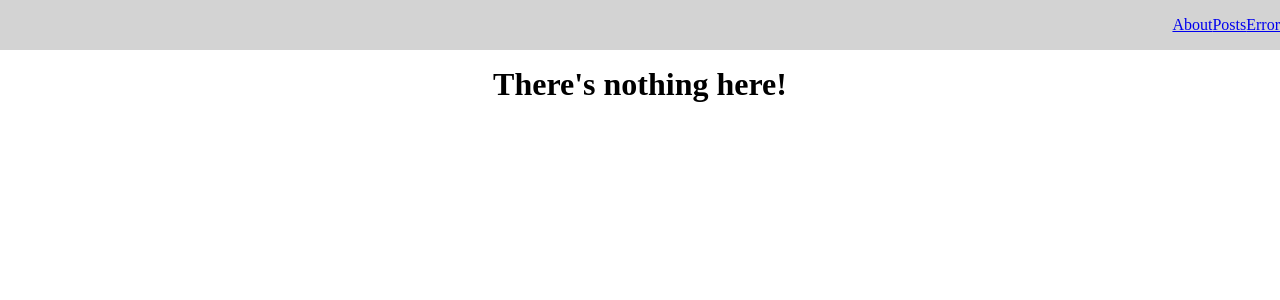
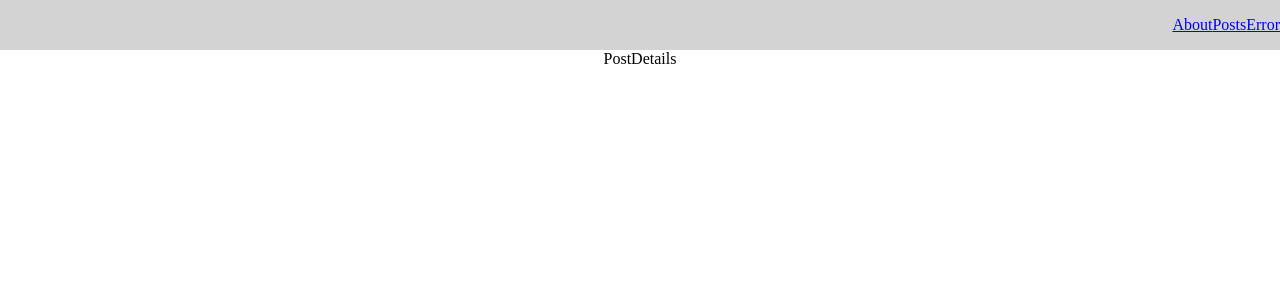
Before and after one commit to mneiter/react-post-app, a React (Create React App) app: page /posts/1 in a window 1280 px wide. Shown: the top 300 px of the page. Built offline with nearby package versions, Linux system fonts and the light colour scheme.

Commit message:
add 'PostDetails' element to route

```diff
--- a/src/components/UI/approuter/MyAppRouter.jsx
+++ b/src/components/UI/approuter/MyAppRouter.jsx
@@ -8,6 +8,7 @@ import MyNavbar from '../navbar/MyNavbar';
 import About from '../../../pages/About';
 import Posts from '../../../pages/Posts';
 import Error from '../../../pages/Error';
+import PostDetails from '../../../pages/PostDetails';
 
 function MyAppRouter() {
   return (
@@ -15,7 +16,8 @@ function MyAppRouter() {
       <MyNavbar />
       <Routes>
         <Route path="/about" element={<About />} />
-        <Route path="/posts" element={<Posts />} />
+        <Route exect path="/posts" element={<Posts />} />
+        <Route exect path="/posts/:id" element={<PostDetails />} />
         <Route path="/error" element={<Error />} />
         <Route
           path="*"
--- /dev/null
+++ b/src/pages/PostDetails.jsx
@@ -0,0 +1,9 @@
+import React from 'react';
+
+function PostDetails() {
+  return (
+    <div>PostDetails</div>
+  );
+}
+
+export default PostDetails;
```
